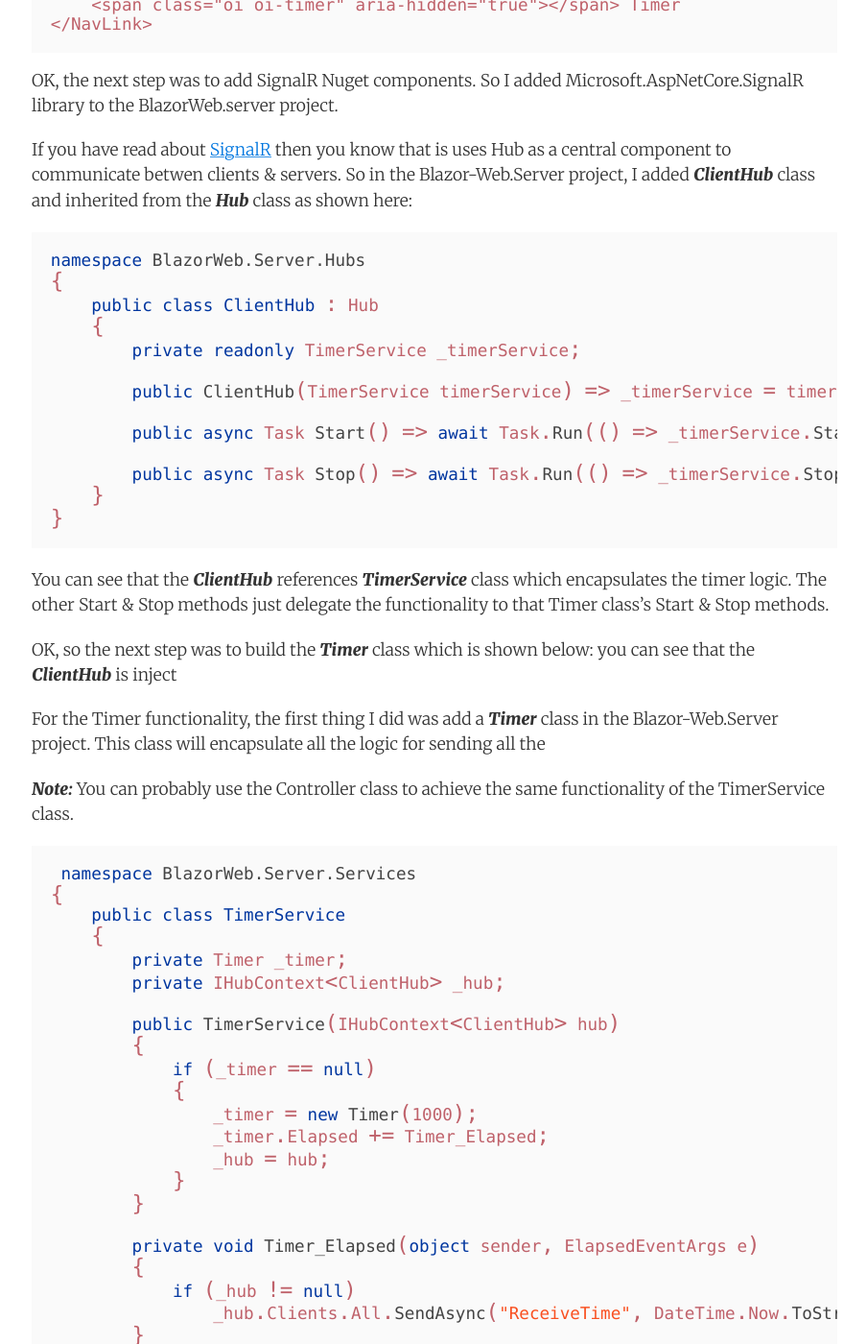
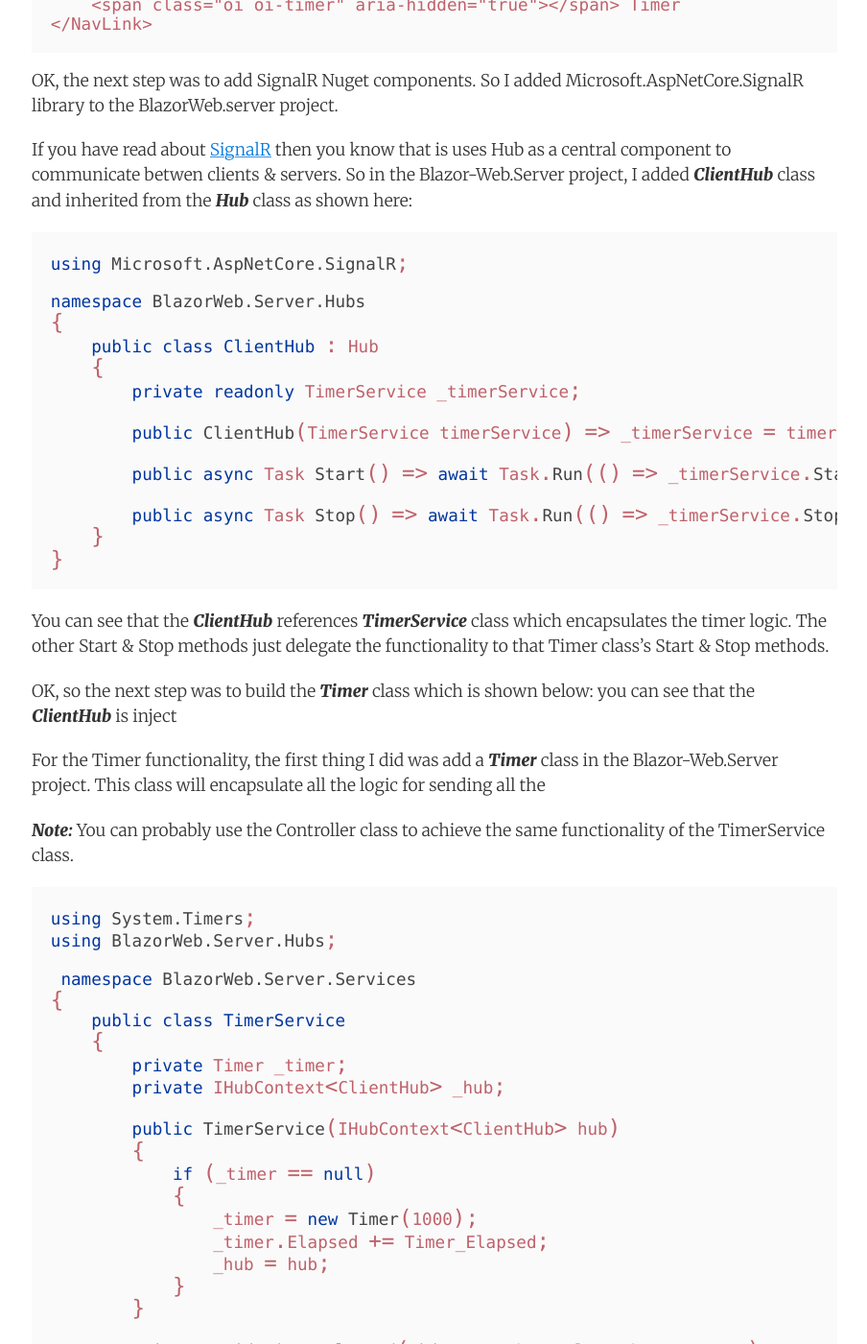
Before and after one commit to AdiThakker/AdiThakker.github.io, a Jekyll site: the page built from _posts/2020-06-21-Blazor-SignalR-2.md, in a window 1280 px wide and 1400 px high, scrolled down 1206 px. Shown: the whole window at 96% size, without its empty margins (187-1091 px from the left). Built offline with Jekyll 4.4.1, drawn with Linux system fonts in a browser that asks for light colours; nearby versions of some CDN libraries; comment, search, counter and statistics services are not loaded.

Commit message:
more updates to the code blocks

```diff
--- a/_posts/2020-06-21-Blazor-SignalR-2.md
+++ b/_posts/2020-06-21-Blazor-SignalR-2.md
@@ -29,6 +29,8 @@ OK, the next step was to add SignalR Nuget components. So I added Microsoft.AspN
 If you have read about [SignalR](https://docs.microsoft.com/en-us/aspnet/core/signalr/introduction?view=aspnetcore-3.1) then you know that is uses Hub as a central component to communicate betwen clients & servers. So in the Blazor-Web.Server project, I added ***ClientHub*** class and inherited from the ***Hub*** class as shown here:
 
 ~~~csharp
+using Microsoft.AspNetCore.SignalR;
+
 namespace BlazorWeb.Server.Hubs
 {
     public class ClientHub : Hub
@@ -53,6 +55,9 @@ For the Timer functionality, the first thing I did was add a ***Timer*** class i
 ***Note:*** You can probably use the Controller class to achieve the same functionality of the TimerService class.
 
 ~~~csharp
+using System.Timers;
+using BlazorWeb.Server.Hubs;
+
  namespace BlazorWeb.Server.Services
 {
     public class TimerService
```
